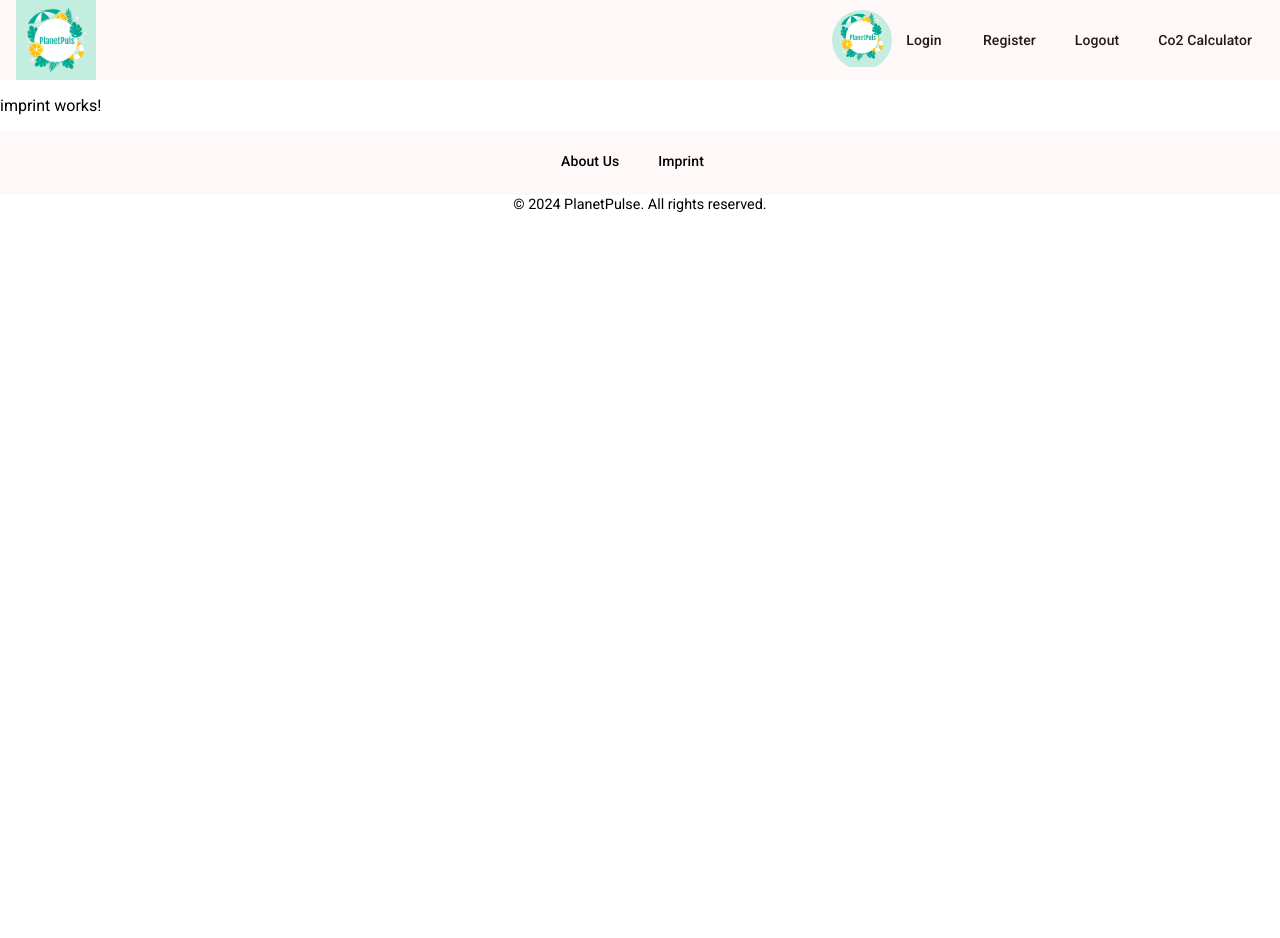
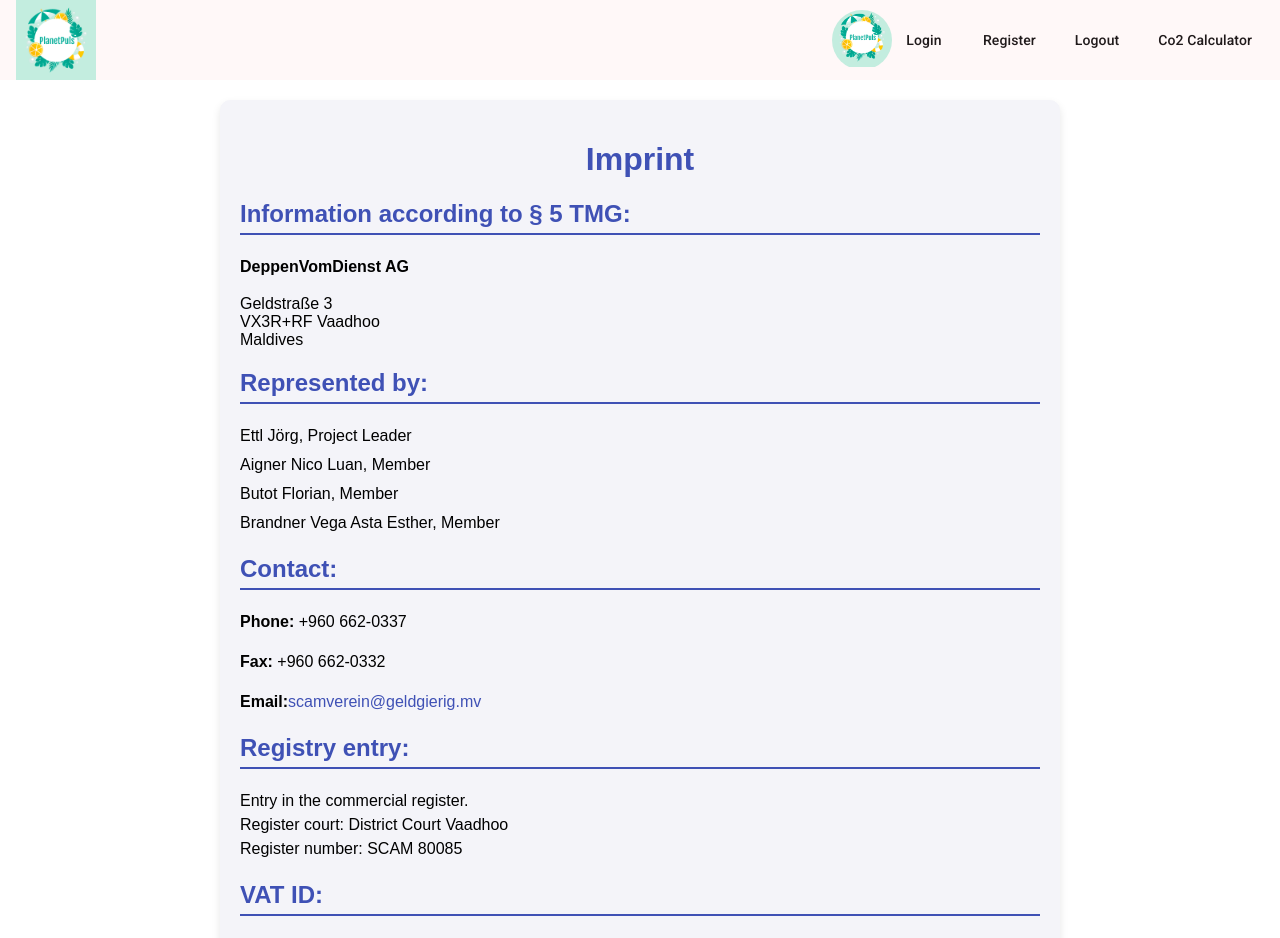
Before and after one commit to ettjob15/PlanetPulse, an Angular app in the folder PlanetPulseFrontend/: page /imprint in a window 1280 px wide. Shown: the top 938 px of the page. Before the commit the page ends 800 px from the top, so only its background shows below. Built offline with nearby package versions, Linux system fonts and the light colour scheme.

Commit message:
Added Imprint

```diff
--- a/PlanetPulseFrontend/src/app/about-us/about-us.component.scss
+++ b/PlanetPulseFrontend/src/app/about-us/about-us.component.scss
@@ -41,4 +41,6 @@
     text-align: center;
     padding: 10px;
     justify-content: center;
+    background-color: white;
+    font-size: 50px;
   }
--- a/PlanetPulseFrontend/src/app/about-us/about-us.component.ts
+++ b/PlanetPulseFrontend/src/app/about-us/about-us.component.ts
@@ -13,7 +13,7 @@ export class AboutUsComponent {
     {
       name: 'Ettl Jörg',
       position: 'Project Leader: Polution Map',
-      description: 'Jörg is a dedicated IT student with a passion for software development and modern technologies. He discovered his love for programming at an early age and is now deeply engaged in both the theoretical and practical aspects of computer science. He is particularly passionate about developing innovative solutions in web and app development. Alongside his studies, he has worked on various projects, gaining valuable experience with current frameworks and programming languages such as JavaScript, Python, and React. Jörg is always looking for new challenges and is determined to shape the future of technology.',
+      description: 'Jörg is a dedicated IT student with a passion for software development and modern technologies. He discovered his love for programming at an early age and is now deeply engaged in both the theoretical and practical aspects of computer science. He is particularly passionate about developing innovative solutions in web and app development. Alongside his studies, he has worked on various projects, gaining valuable experience with current frameworks and programming languages such as JavaScript, Python, and Angular. Jörg is always looking for new challenges and is determined to shape the future of technology.',
       image: '/assets/joerg.jpg'
     },
     {
--- a/PlanetPulseFrontend/src/app/imprint/imprint.component.html
+++ b/PlanetPulseFrontend/src/app/imprint/imprint.component.html
@@ -1 +1,52 @@
-<p>imprint works!</p>
+<div class="imprint-container">
+    <h1>Imprint</h1>
+
+    <section class="imprint-section">
+      <h2>Information according to § 5 TMG:</h2>
+      <p><strong>DeppenVomDienst AG</strong></p>
+      <address>
+        Geldstraße 3<br>
+        VX3R+RF Vaadhoo<br>
+        Maldives
+      </address>
+    </section>
+
+    <section class="imprint-section">
+      <h2>Represented by:</h2>
+      <ul>
+        <li>Ettl Jörg, Project Leader</li>
+        <li>Aigner Nico Luan, Member</li>
+        <li>Butot Florian, Member</li>
+        <li>Brandner Vega Asta Esther, Member</li>
+      </ul>
+    </section>
+
+    <section class="imprint-section">
+      <h2>Contact:</h2>
+      <p><strong>Phone:</strong> +960 662-0337</p>
+      <p><strong>Fax:</strong> +960 662-0332</p>
+      <p><strong>Email:</strong> <a href="mailto:scamverein@geldgierig.mv">scamverein&commat;geldgierig.mv</a></p>
+    </section>
+
+    <section class="imprint-section">
+      <h2>Registry entry:</h2>
+      <p>Entry in the commercial register.<br>
+        Register court: District Court Vaadhoo<br>
+        Register number: SCAM 80085</p>
+    </section>
+
+    <section class="imprint-section">
+      <h2>VAT ID:</h2>
+      <p>VAT identification number according to VAT Act: MV 8008135666</p>
+    </section>
+
+    <section class="imprint-section">
+      <h2>Responsible for the content:</h2>
+      <ul>
+        <li>Ettl Jörg</li>
+        <li>Aigner Nico Luan</li>
+        <li>Butot Florian</li>
+        <li>Brandner Vega Asta Esther</li>
+      </ul>
+    </section>
+  </div>
--- a/PlanetPulseFrontend/src/app/imprint/imprint.component.scss
+++ b/PlanetPulseFrontend/src/app/imprint/imprint.component.scss
@@ -0,0 +1,49 @@
+/* Container für das Impressum */
+.imprint-container {
+    max-width: 800px;
+    margin: 20px auto;
+    padding: 20px;
+    font-family: Arial, sans-serif;
+    background-color: #f4f4f9;
+    border-radius: 10px;
+    box-shadow: 0 4px 8px rgba(0, 0, 0, 0.1);
+  }
+
+  h1 {
+    text-align: center;
+    color: #3f51b5;
+  }
+
+  h2 {
+    color: #3f51b5;
+    margin-top: 20px;
+    border-bottom: 2px solid #3f51b5;
+    padding-bottom: 5px;
+  }
+
+  p, ul {
+    font-size: 16px;
+    line-height: 1.5;
+  }
+
+  address {
+    font-style: normal;
+  }
+
+  ul {
+    list-style-type: none;
+    padding-left: 0;
+  }
+
+  ul li {
+    margin-bottom: 5px;
+  }
+
+  a {
+    color: #3f51b5;
+    text-decoration: none;
+  }
+
+  a:hover {
+    text-decoration: underline;
+  }
```
